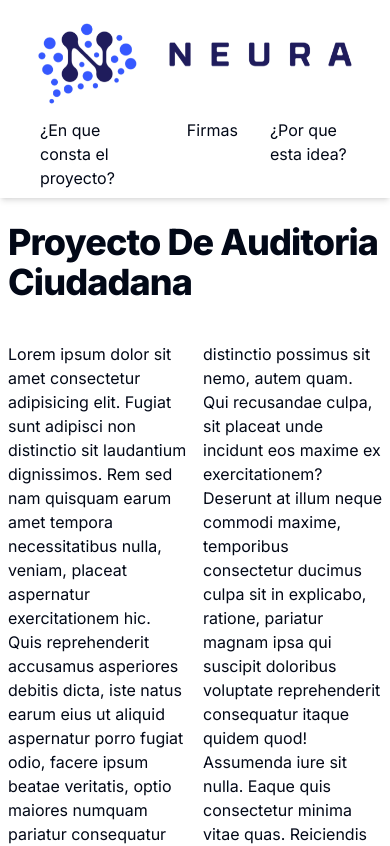
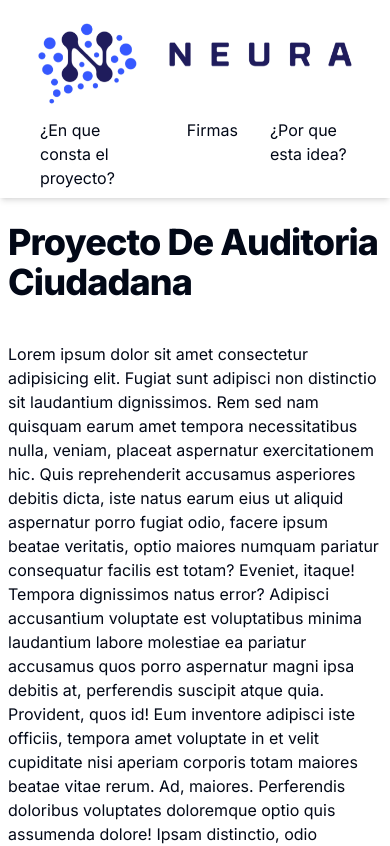
Before and after one commit to HoracioGutierrez/neura-auditoria-ciudadana, a Next.js app: page / in a window 390 px wide. Shown: the top 846 px of the page. Built offline with nearby package versions, Linux system fonts and the light colour scheme.

Commit message:
corrijo columnas en responsive

```diff
--- a/app/globals.css
+++ b/app/globals.css
@@ -78,6 +78,12 @@
 
 .text-max-width {
   max-width: 150ch;
-  columns: 2;
+  columns: 1;
   margin: auto;
 }
+
+@media screen and (min-width:600px) {
+  .text-max-width {
+    columns: 2;
+  }
+}
```
